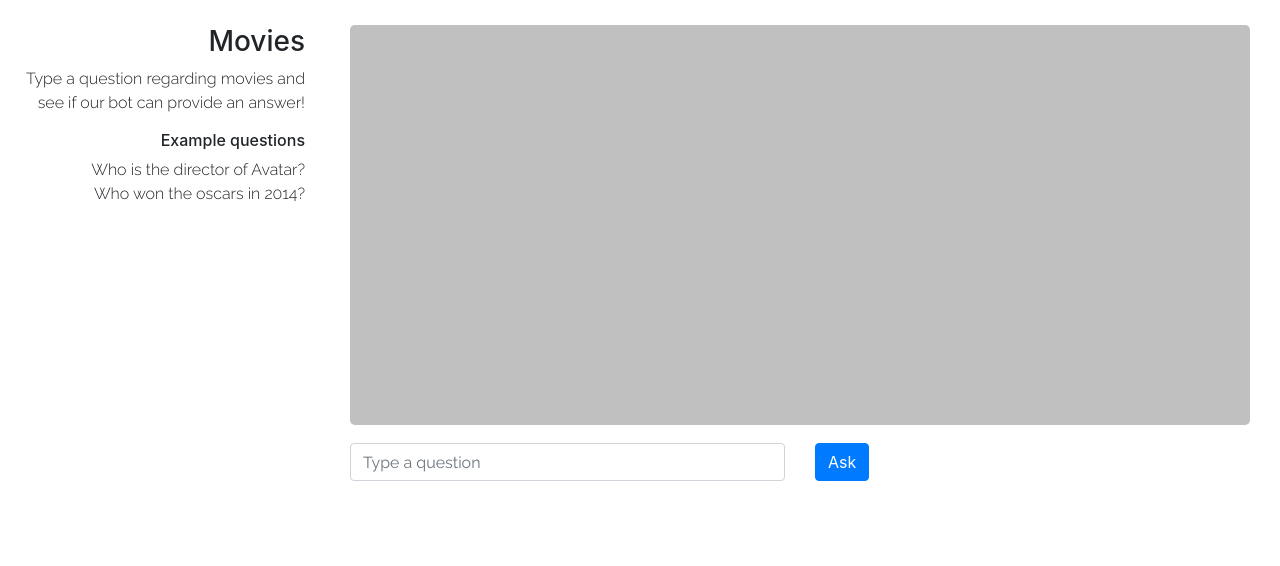
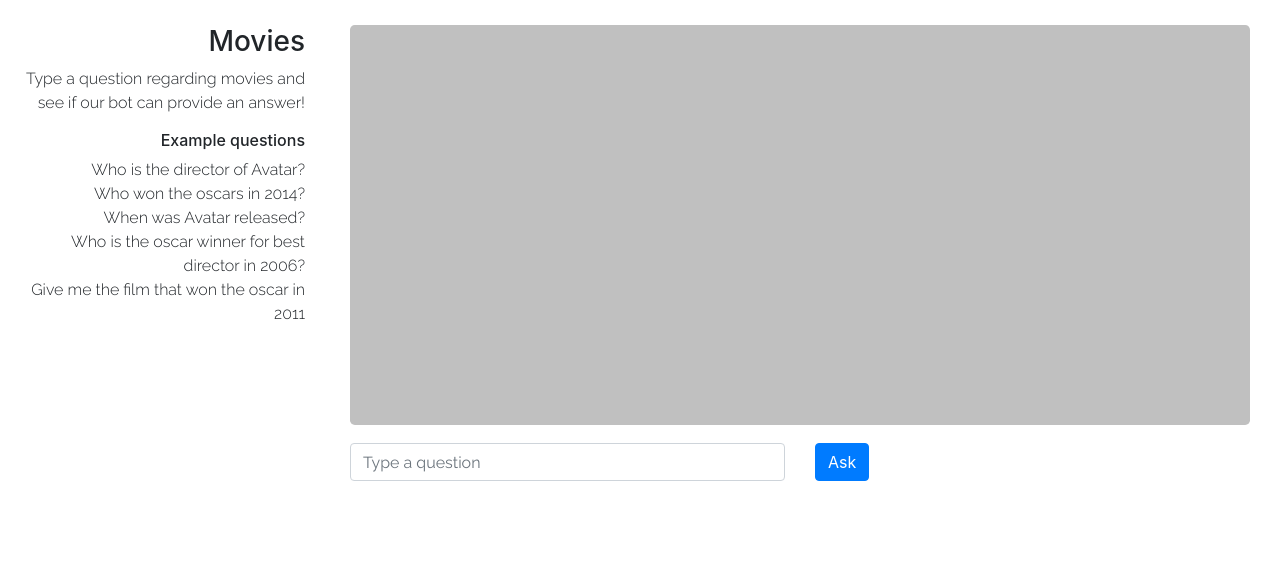
Before and after one commit to wongtoki/WikiDataBot, a Django app: page / in a window 1280 px wide. Shown: the part 58-624 px from the top of the page. Run offline with Django 3.2, Linux system fonts and the light colour scheme; some libraries are stand-ins or nearby versions.

Commit message:
changed the front-end part

```diff
--- a/wikidata/dialog/templates/index.html
+++ b/wikidata/dialog/templates/index.html
@@ -38,7 +38,10 @@
                     <p>Type a question regarding movies and see if our bot can provide an answer!</p>
                     <h6>Example questions</h6>
                     <p> Who is the director of Avatar?<br>
-                        Who won the oscars in 2014?
+                        Who won the oscars in 2014?<br>
+                        When was Avatar released?<br>
+                        Who is the oscar winner for best director in 2006?<br>
+                        Give me the film that won the oscar in 2011
                     </p>
 
                 </div>
--- a/wikidata/dialog/views.py
+++ b/wikidata/dialog/views.py
@@ -90,34 +90,59 @@ def return_response(form):
     parsed = json.loads(json_resp.text)
     boolean, bot_resp = courier.deliver(parsed)
 
-    '''for debugging!'''
+    '''for debugging!
     boolean = False
     bot_resp = [['Avatar', '2008', 'James'], ['Avatar the series', '2001', 'director_name']]
-
-    print(bot_resp)
+    '''
 
     if boolean:
         '''The string response from DialogFlow should be returned'''
 
-        # bot_resp is always a list, with in this case the string in it
-        # TODO: if there's more responses it returns multiple list items.. which then need to be concatenated here
-        # TODO: should be done in the actual output of courier.deliver()
-        # TODO: for now this is an easy fix
         if len(bot_resp) == 1:
-            textual_response = bot_resp[0]
+            '''One string should be returned'''
+            href = False # boolean value for a link
+
+            if bot_resp[0]:
+                '''The response is valid'''
+                for answer in bot_resp:
+                    if isinstance(answer, str):
+                        '''the answer is just a simple string (provided by Dialogflow)'''
+                        textual_response = answer
+                    elif isinstance(answer, list):
+                        '''A link to the answer can be provided (it is an actual answer provided by Wikidata)'''
+                        textual_response = answer[0]
+                        href = answer[1]
+            else:
+                '''The response is not valid'''
+                print('There is an empty response from the Courier..')
+
+                responses = [
+                    "Sorry, I did not get that.",
+                    "Could you repeat that?",
+                    "That did not make sense.",
+                    "I don't understand that.",
+                    "Sorry, could you say that again?"
+                ]
+
+                textual_response = random.choice(responses)
+
+            # what HTML to return to user interface
+            dialog = render_to_string('returns/normal_response.html',
+                                      {'question': user_input, 'response': textual_response, 'link': href})
+
         else:
-            textual_response = ' and '.join(bot_resp)
-            print(textual_response)
+            '''Multiple answers should be returned'''
 
-        # what HTML to return to user interface
-        dialog = render_to_string('returns/normal_response.html', {'question': user_input, 'response': textual_response})
+            # what HTML to return to user interface
+            dialog = render_to_string('returns/multiple_items.html',
+                                      {'question': user_input, 'li_actors': bot_resp})
+
 
     else:
         '''A dropdown select with movie choices should be returned'''
 
         response_question = 'Which of the following movies?'
 
-        print(bot_resp)
         # what HTML to return to user interface
         dialog = render_to_string('returns/dropdown_select.html', {'question': user_input, 'response': response_question, 'selections': bot_resp})
 
```
Also changed, not shown: wikidata/dialog/templates/returns/multiple_items.html (added, +23 -0 lines), wikidata/dialog/templates/returns/normal_response.html (+8 -1 lines).
